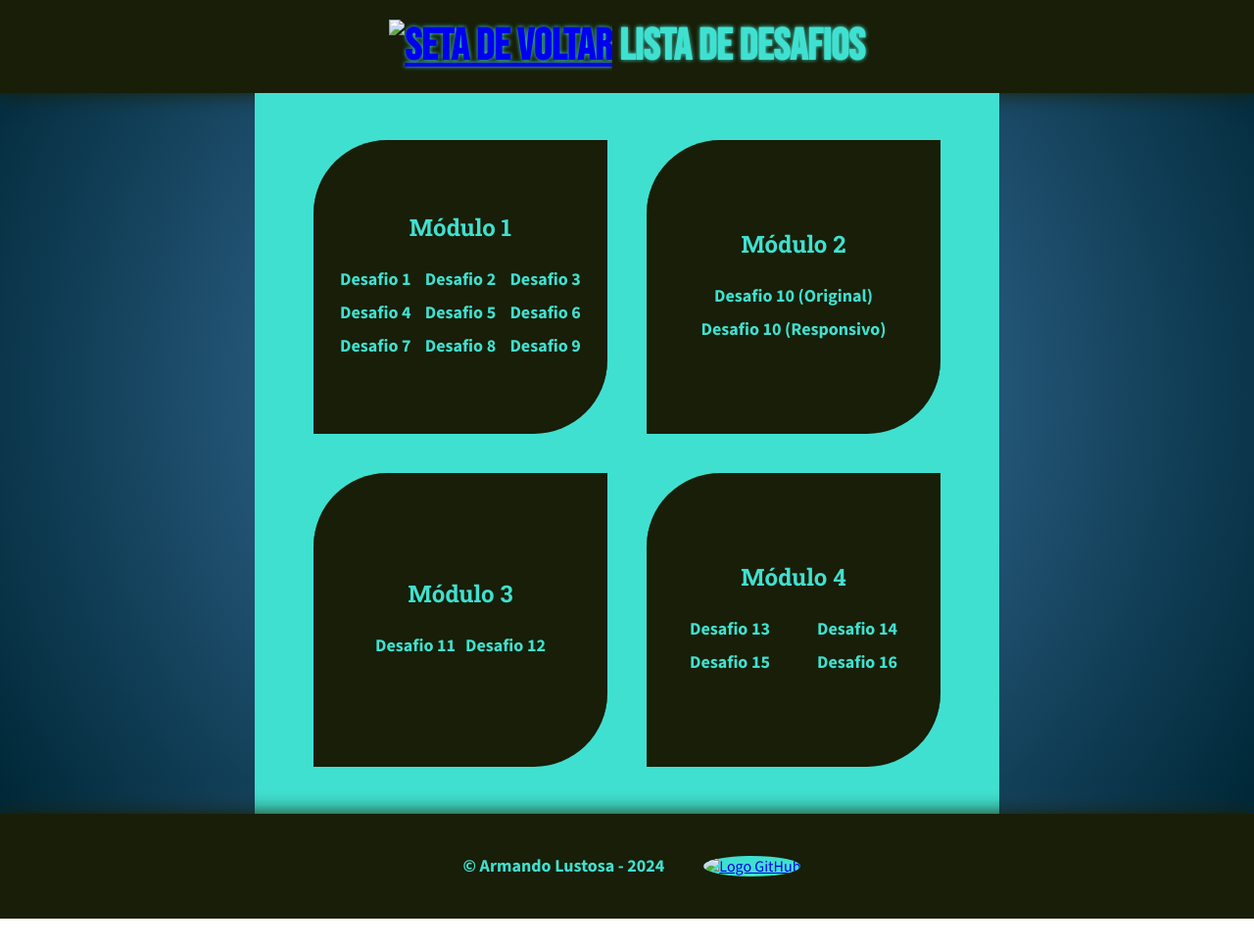
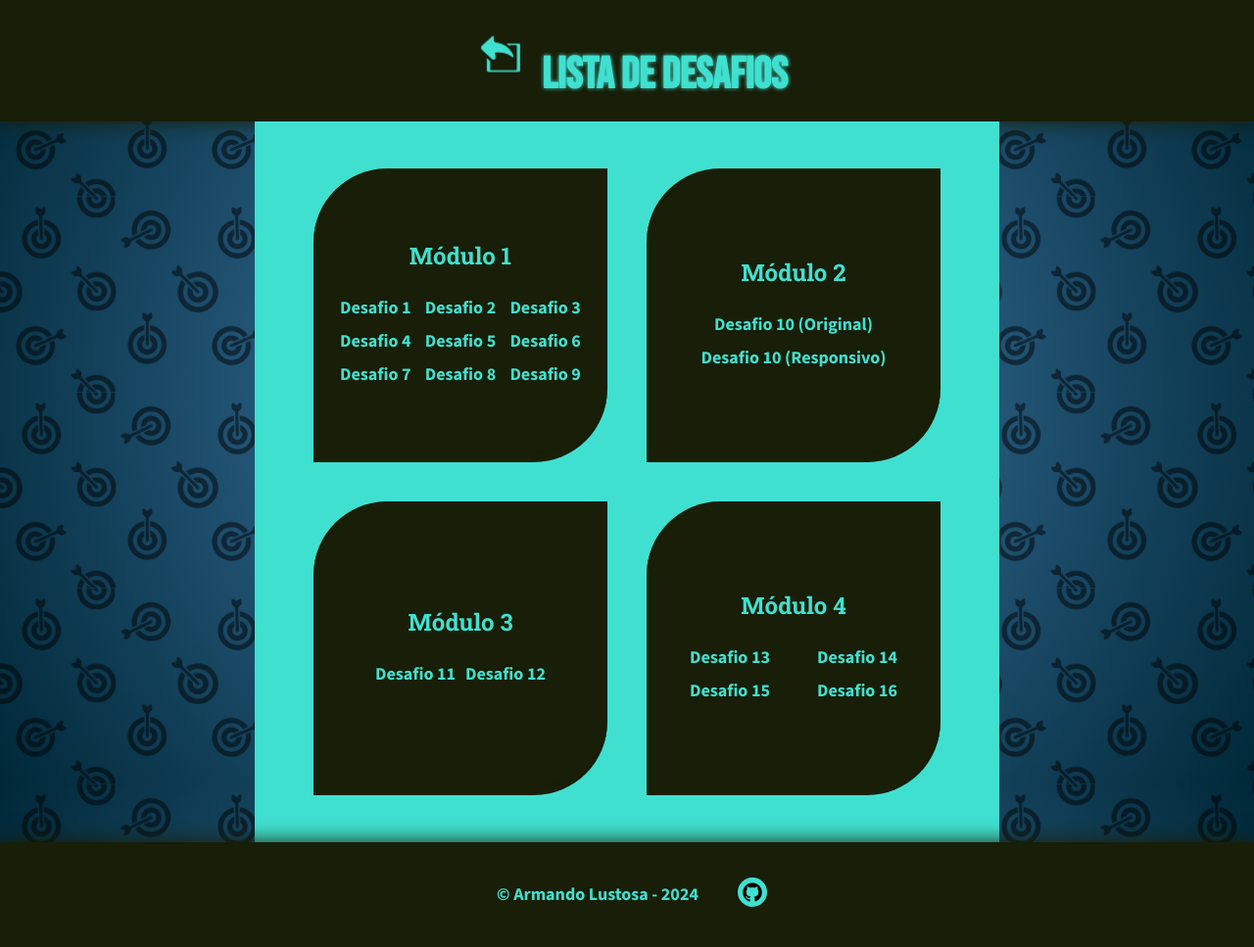
Before and after one commit to armandolustosa/projeto-paginas, a plain HTML site: page desafios/desafios.html in a window 1280 px wide. Shown: the whole page at 98% size. Before the commit the page ends 938 px from the top, so only its background shows below. Drawn offline with nearby package versions, Linux system fonts and the light colour scheme; the site is published under a folder, as on GitHub Pages, so addresses that start at the root find nothing.

Commit message:
Atualizações

```diff
--- a/desafios/desafios.css
+++ b/desafios/desafios.css
@@ -8,7 +8,7 @@
 
 body {
   font-family: "Source Sans 3", sans-serif;
-  background-image: url("/Imagens/fundo-alvo-flecha.png"),
+  background-image: url("../Imagens/fundo-alvo-flecha.png"),
     radial-gradient(circle at 50%, #4682b4, #002838);
   width: 100vw;
   height: 100vh;
--- a/desafios/desafios.html
+++ b/desafios/desafios.html
@@ -11,7 +11,7 @@
 
 <body>
   <header>
-    <h1><a href="/index.html"><img src="/imagens/voltar.png" alt="Seta de voltar" width="70px" right="70px"></a> Lista de Desafios </h1>
+    <h1><a href="/index.html"><img src="../imagens/voltar.png" alt="Seta de voltar" width="70px" right="70px"></a> Lista de Desafios </h1>
   </header>
 
   <main>
@@ -68,7 +68,7 @@
 
 <footer>
   <p class="footer">&copy; Armando Lustosa - 2024</p>
-  <a href="https://github.com/armandolustosa" target="_blank"><img src="/imagens/logo-github.png" alt="Logo GitHub" width="30px" height="30px"></a>
+  <a href="https://github.com/armandolustosa" target="_blank"><img src="../imagens/logo-github.png" alt="Logo GitHub" width="30px" height="30px"></a>
 </footer>
 
 </html>
--- a/exercicios/exercicio.css
+++ b/exercicios/exercicio.css
@@ -8,7 +8,7 @@
 
 body {
   font-family: "Source Sans 3", sans-serif;
-  background-image: url("/Imagens/fundo-caneta-papel.png"),
+  background-image: url("../Imagens/fundo-caneta-papel.png"),
     radial-gradient(circle at 50%, #40e0d0, #181e07);
   width: 100vw;
   height: 100vh;
```
Also changed, not shown: exercicios/exercicios.html (+1 -1 lines).
